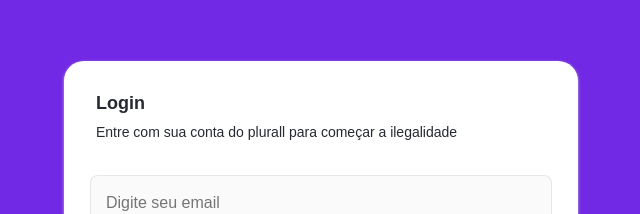
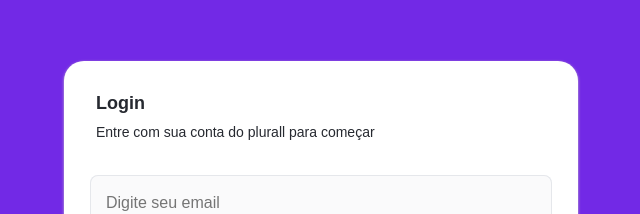
Before and after one commit to keppelen/plurall-bot, a React (Create React App) app in the folder web/: page /login in a window 1280 px wide. Shown: the part 155-369 px from the top of the page, without its empty margins (319-959 px from the left). Built offline with nearby package versions, Linux system fonts and the light colour scheme.

Commit message:
change login description

```diff
--- a/web/src/pages/login/index.tsx
+++ b/web/src/pages/login/index.tsx
@@ -48,7 +48,7 @@
             }
             <LoginContainer>
                 <LoginText> Login </LoginText>
-                <LoginDescription> Entre com sua conta do plurall para começar a ilegalidade </LoginDescription>
+                <LoginDescription> Entre com sua conta do plurall para começar </LoginDescription>
 
                 <Input placeholder='Digite seu email' onChange={v => setEmail(v.target.value)}/>
                 <Input placeholder='Digite sua senha' type='password' onChange={v => setPassword(v.target.value)}/>
```
